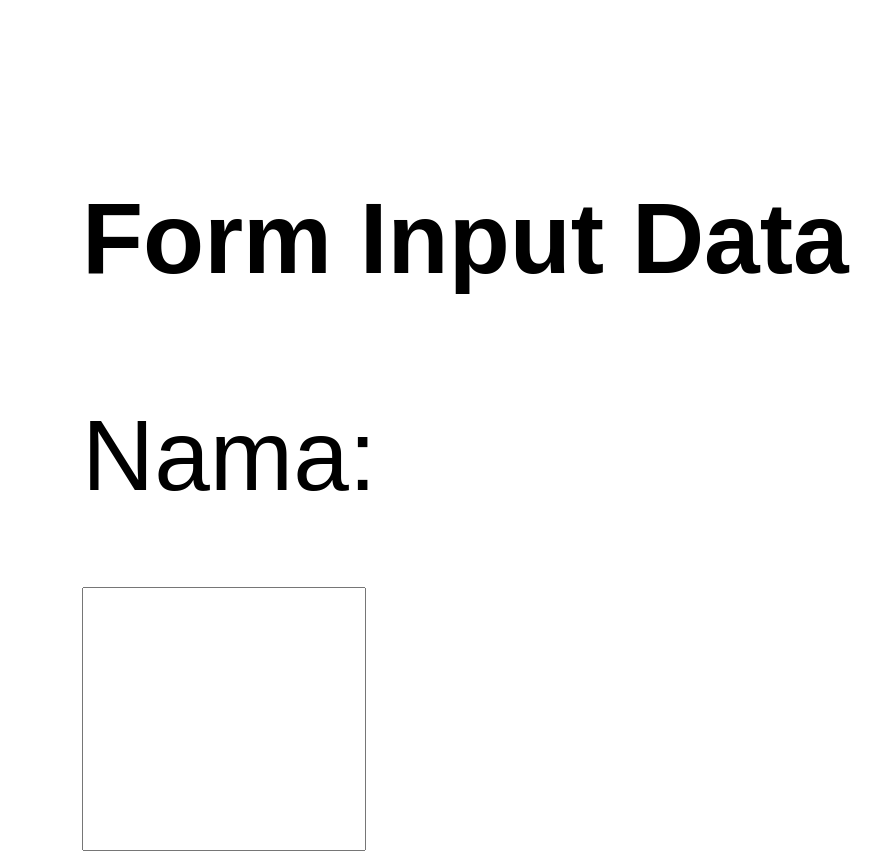
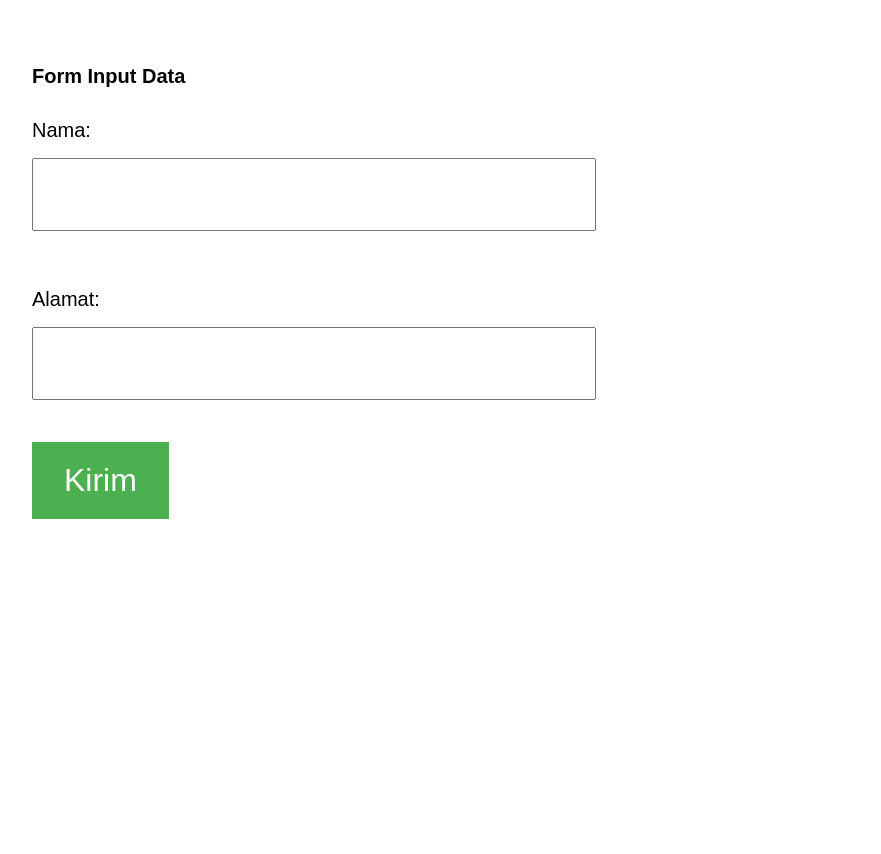
Before and after one commit to risasirtigasaudara-arch/form-project, a website: page index.html in a window 1280 px wide. Shown: the top 854 px of the page, without its empty margins (16-897 px from the left). After the commit the page ends 800 px from the top, so only its background shows below. Drawn offline with Linux system fonts and the light colour scheme.

Commit message:
Update index.html

```diff
--- a/index.html
+++ b/index.html
@@ -7,28 +7,28 @@
   <style>
     body {
       font-family: Arial, sans-serif;
-      font-size: 120px;
-      padding: 90px;
+      font-size: 36px;
+      padding: 40px;
     }
 
     h2 {
-      font-size: 100px;
+      font-size: 20px;
     }
 
     label {
-      font-size: 100px;
+      font-size: 20px;
     }
 
     input {
-      font-size: 70px;
-      padding: 90px;
-      width: 100px;
-      margin-top: 70px;
+      font-size: 32px;
+      padding: 16px 20px;
+      width: 520px;
+      margin-top: 12px;
     }
 
     button {
-      font-size: 100px;
-      padding: 30px 100px;
+      font-size: 32px;
+      padding: 20px 32px;
       background-color: #4CAF50;
       color: white;
       border: none;
```
